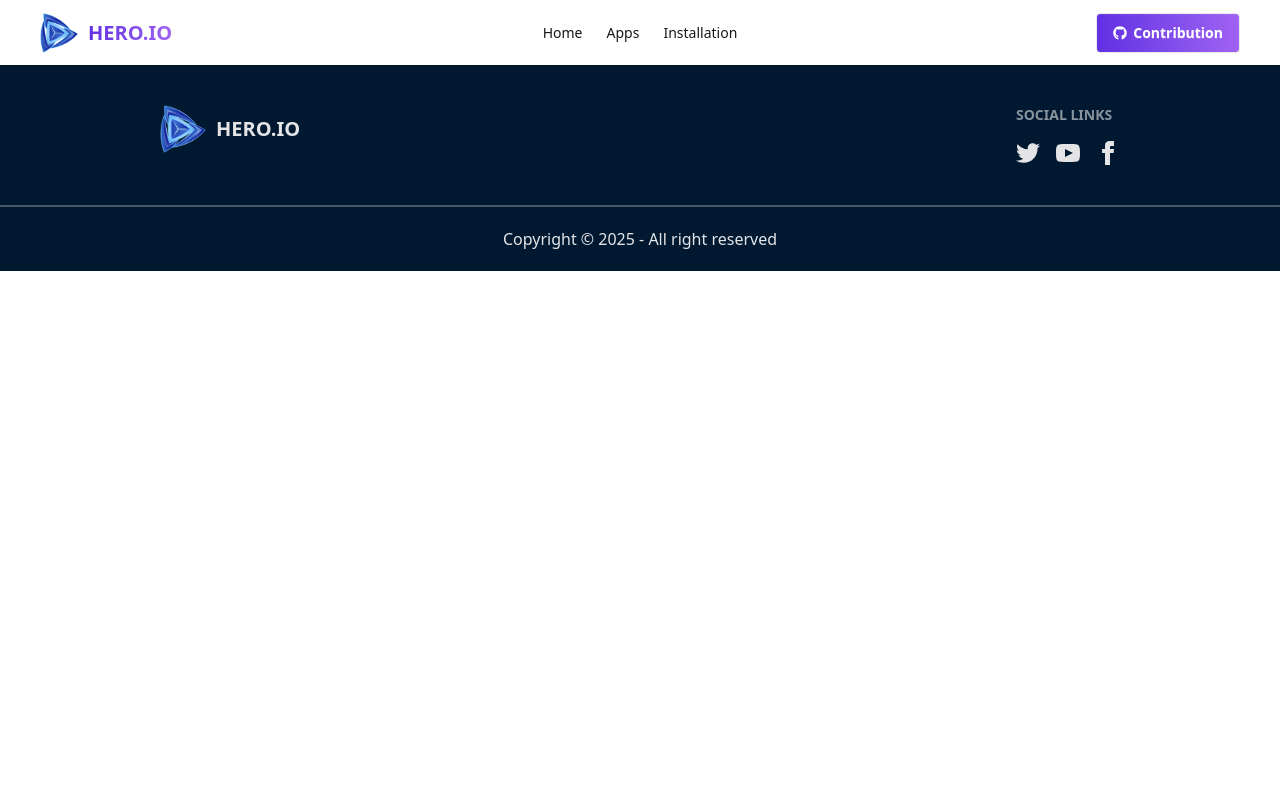
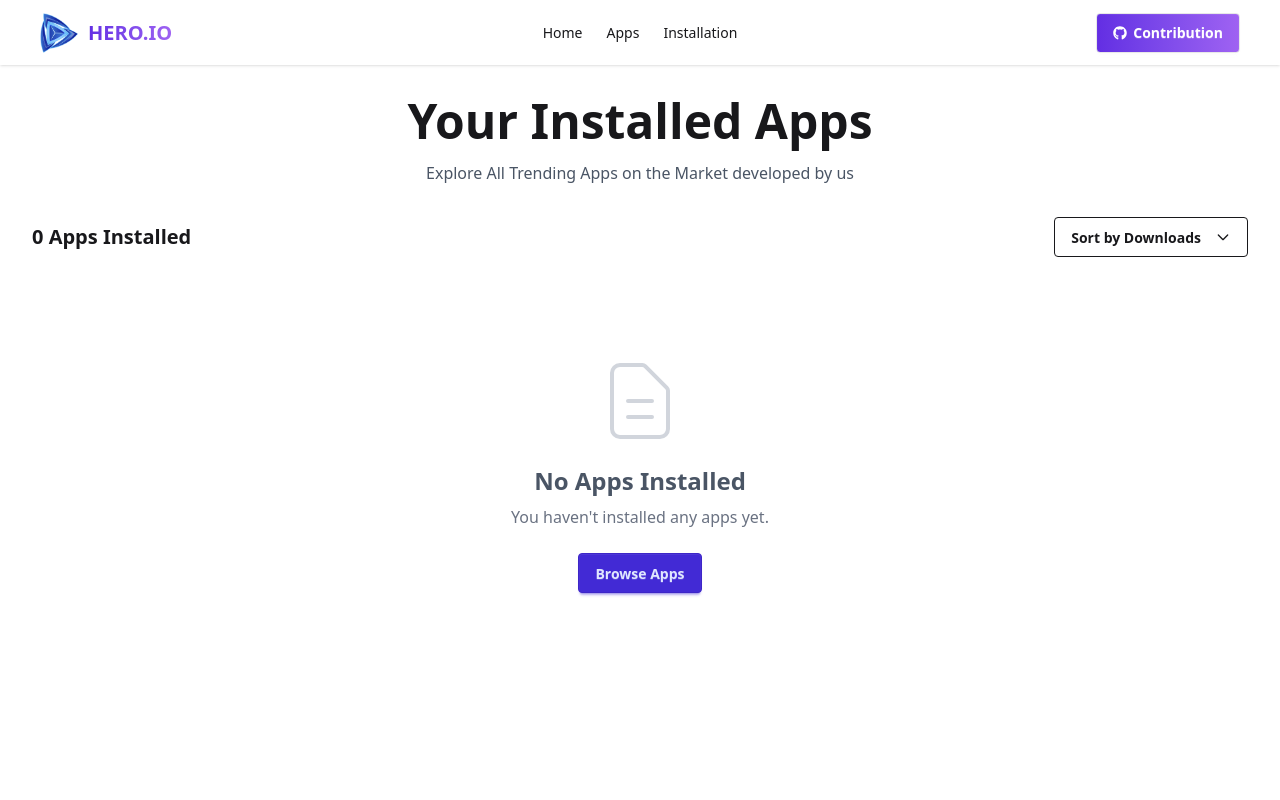
Before and after one commit to tuRjoX/Hero-Apps, a React (Vite) app in the folder hero-apps/: page /installation in a window 1280 px wide. Shown: the top 800 px of the page. Built offline with nearby package versions, Linux system fonts and the light colour scheme.

Commit message:
Installation Section Done

```diff
--- a/hero-apps/package.json
+++ b/hero-apps/package.json
@@ -20,6 +20,7 @@
     "react-dom": "^19.1.1",
     "react-icons": "^5.5.0",
     "react-router": "^7.9.3",
+    "react-toastify": "^11.0.5",
     "recharts": "^3.2.1",
     "tailwindcss": "^4.1.14"
   },
--- a/hero-apps/src/Pages/AppDetails/AppDetails.jsx
+++ b/hero-apps/src/Pages/AppDetails/AppDetails.jsx
@@ -1,4 +1,4 @@
-import React from "react";
+import React, { useState, useEffect } from "react";
 import { useLoaderData, useParams } from "react-router";
 import Downloads from "../../assets/icon-downloads.png";
 import Ratings from "../../assets/icon-ratings.png";
@@ -13,22 +13,37 @@ import {
   Tooltip,
   ResponsiveContainer,
 } from "recharts";
+import { addToStoredDB, isAppInstalled } from "../../Utility/addToDB";
+import { toast, ToastContainer } from "react-toastify";
+import "react-toastify/dist/ReactToastify.css";
 
 const AppDetails = () => {
   const { id } = useParams();
   const data = useLoaderData();
   const singleApp = data.find((app) => app.id == parseInt(id));
 
-  if (!singleApp) {
-    return (
-      <div className="container mx-auto px-4 py-8 text-center">
-        <img src={AppNotFound} alt="App Not Found" className="mx-auto mb-4" />
-        <h1 className="text-2xl font-bold">OPPS!! APP NOT FOUND</h1>
-        <p className="text-gray-400">The App you are requesting is not found on our system.  please try another apps</p>
-      </div>
-    );
-  }
+  const [installed, setInstalled] = useState(false);
 
+  useEffect(() => {
+    setInstalled(isAppInstalled(id));
+  }, [id]);
+
+  const handleInstall = (appId) => {
+    if (!installed) {
+      const success = addToStoredDB(appId);
+      if (success) {
+        setInstalled(true);
+        toast.success(`${singleApp.title} has been installed successfully!`, {
+          position: "top-right",
+          autoClose: 3000,
+          hideProgressBar: false,
+          closeOnClick: true,
+          pauseOnHover: true,
+          draggable: true,
+        });
+      }
+    }
+  };
   const {
     title,
     image,
@@ -77,8 +92,16 @@ const AppDetails = () => {
               <h1 className="font-bold text-3xl">{reviews}</h1>
             </div>
           </div>
-          <button className="btn btn-outline btn-accent">
-            Install Now ({size} MB)
+          <button
+            onClick={() => handleInstall(id)}
+            disabled={installed}
+            className={`btn ${
+              installed
+                ? "btn-disabled bg-gray-400 text-white"
+                : "btn-outline btn-accent"
+            }`}
+          >
+            {installed ? "Installed" : `Install Now (${size} MB)`}
           </button>
         </div>
       </div>
@@ -160,6 +183,7 @@ const AppDetails = () => {
           productive throughout the day.
         </p>
       </div>
+      <ToastContainer />
     </div>
   );
 };
--- a/hero-apps/src/Pages/Installation/Installation.jsx
+++ b/hero-apps/src/Pages/Installation/Installation.jsx
@@ -1,11 +1,231 @@
-import React from 'react';
+import React, { useState, useEffect } from "react";
+import { getInstalledApps, removeFromDB } from "../../Utility/addToDB";
+import { toast, ToastContainer } from "react-toastify";
+import "react-toastify/dist/ReactToastify.css";
 
 const Installation = () => {
+  const [installedApps, setInstalledApps] = useState([]);
+  const [allAppsData, setAllAppsData] = useState([]);
+  const [sortOrder, setSortOrder] = useState("default");
+  const [loading, setLoading] = useState(true);
+
+  useEffect(() => {
+    fetch("/appData.json")
+      .then((response) => response.json())
+      .then((data) => {
+        setAllAppsData(data);
+        const installedIds = getInstalledApps();
+        const installedAppsDetails = data.filter((app) =>
+          installedIds.includes(app.id)
+        );
+        setInstalledApps(installedAppsDetails);
+        setLoading(false);
+      })
+      .catch((error) => {
+        console.error("Error fetching apps data:", error);
+        setLoading(false);
+      });
+  }, []);
+
+  const loadInstalledApps = (appsData = allAppsData) => {
+    const installedIds = getInstalledApps();
+    const installedAppsDetails = appsData.filter((app) =>
+      installedIds.includes(app.id)
+    );
+    setInstalledApps(installedAppsDetails);
+  };
+
+  const handleUninstall = (appId, appTitle) => {
+    const success = removeFromDB(appId);
+    if (success) {
+      loadInstalledApps();
+      toast.error(`${appTitle} has been uninstalled successfully!`, {
+        position: "top-right",
+        autoClose: 3000,
+        hideProgressBar: false,
+        closeOnClick: true,
+        pauseOnHover: true,
+        draggable: true,
+      });
+    }
+  };
+
+  const handleSort = (order) => {
+    setSortOrder(order);
+    let sortedApps = [...installedApps];
+
+    switch (order) {
+      case "highToLow":
+        sortedApps.sort((a, b) => b.downloads - a.downloads);
+        break;
+      case "lowToHigh":
+        sortedApps.sort((a, b) => a.downloads - b.downloads);
+        break;
+      default:
+        // Keep original order
+        break;
+    }
+
+    setInstalledApps(sortedApps);
+  };
+
+  if (loading) {
     return (
-        <div>
+      <div className="text-center mt-20">
+        <div className="loading loading-spinner loading-lg"></div>
+        <p className="mt-4">Loading your installed apps...</p>
+      </div>
+    );
+  }
 
+  return (
+    <div className="min-h-screen bg-base-100 p-8">
+      <div className="max-w-7xl mx-auto">
+        <div className="text-center mb-8">
+          <h1 className="text-5xl font-bold mb-4">Your Installed Apps</h1>
+          <p className="text-gray-600">Explore All Trending Apps on the Market developed by us</p>
         </div>
-    );
+
+        <div className="flex justify-between items-center mb-8">
+          <h2 className="text-xl font-semibold">
+            {installedApps.length} App{installedApps.length !== 1 ? "s" : ""}{" "}
+            Installed
+          </h2>
+
+          <div className="dropdown dropdown-end">
+            <div tabIndex={0} role="button" className="btn btn-outline">
+              Sort by Downloads
+              <svg
+                className="w-4 h-4 ml-2"
+                fill="none"
+                stroke="currentColor"
+                viewBox="0 0 24 24"
+              >
+                <path
+                  strokeLinecap="round"
+                  strokeLinejoin="round"
+                  strokeWidth={2}
+                  d="M19 9l-7 7-7-7"
+                />
+              </svg>
+            </div>
+            <ul
+              tabIndex={0}
+              className="dropdown-content menu bg-base-100 rounded-box z-[1] w-52 p-2 shadow-lg border"
+            >
+              <li>
+                <a
+                  onClick={() => handleSort("highToLow")}
+                  className={sortOrder === "highToLow" ? "active" : ""}
+                >
+                  High to Low
+                </a>
+              </li>
+              <li>
+                <a
+                  onClick={() => handleSort("lowToHigh")}
+                  className={sortOrder === "lowToHigh" ? "active" : ""}
+                >
+                  Low to High
+                </a>
+              </li>
+            </ul>
+          </div>
+        </div>
+
+        {installedApps.length === 0 ? (
+          <div className="text-center py-16">
+            <div className="mb-4">
+              <svg
+                className="w-24 h-24 mx-auto text-gray-300"
+                fill="none"
+                stroke="currentColor"
+                viewBox="0 0 24 24"
+              >
+                <path
+                  strokeLinecap="round"
+                  strokeLinejoin="round"
+                  strokeWidth={1}
+                  d="M9 12h6m-6 4h6m2 5H7a2 2 0 01-2-2V5a2 2 0 012-2h5.586a1 1 0 01.707.293l5.414 5.414a1 1 0 01.293.707V19a2 2 0 01-2 2z"
+                />
+              </svg>
+            </div>
+            <h3 className="text-2xl font-semibold text-gray-600 mb-2">
+              No Apps Installed
+            </h3>
+            <p className="text-gray-500 mb-6">
+              You haven't installed any apps yet.
+            </p>
+            <a href="/apps" className="btn btn-primary">
+              Browse Apps
+            </a>
+          </div>
+        ) : (
+          <div className="grid grid-cols-1 md:grid-cols-2 lg:grid-cols-3 xl:grid-cols-4 gap-6">
+            {installedApps.map((app) => (
+              <div
+                key={app.id}
+                className="card bg-white shadow-lg hover:shadow-xl transition-shadow duration-300"
+              >
+                <figure className="px-6 pt-6">
+                  <img
+                    src={app.image}
+                    alt={app.title}
+                    className="w-20 h-20 object-cover rounded-xl"
+                  />
+                </figure>
+                <div className="card-body items-center text-center p-6">
+                  <h3 className="card-title text-lg mb-2">{app.title}</h3>
+                  <p className="text-sm text-gray-500 mb-1">
+                    by {app.companyName}
+                  </p>
+                  <p className="text-sm text-gray-400 mb-2">{app.size} MB</p>
+
+                  <div className="flex items-center gap-4 text-sm text-gray-600 mb-4">
+                    <div className="flex items-center gap-1">
+                      <svg
+                        className="w-4 h-4"
+                        fill="currentColor"
+                        viewBox="0 0 20 20"
+                      >
+                        <path d="M9.049 2.927c.3-.921 1.603-.921 1.902 0l1.07 3.292a1 1 0 00.95.69h3.462c.969 0 1.371 1.24.588 1.81l-2.8 2.034a1 1 0 00-.364 1.118l1.07 3.292c.3.921-.755 1.688-1.54 1.118l-2.8-2.034a1 1 0 00-1.175 0l-2.8 2.034c-.784.57-1.838-.197-1.539-1.118l1.07-3.292a1 1 0 00-.364-1.118L2.98 8.72c-.783-.57-.38-1.81.588-1.81h3.461a1 1 0 00.951-.69l1.07-3.292z" />
+                      </svg>
+                      <span>{app.ratingAvg}</span>
+                    </div>
+                    <div className="flex items-center gap-1">
+                      <svg
+                        className="w-4 h-4"
+                        fill="currentColor"
+                        viewBox="0 0 20 20"
+                      >
+                        <path
+                          fillRule="evenodd"
+                          d="M3 17a1 1 0 011-1h12a1 1 0 110 2H4a1 1 0 01-1-1zm3.293-7.707a1 1 0 011.414 0L9 10.586V3a1 1 0 112 0v7.586l1.293-1.293a1 1 0 111.414 1.414l-3 3a1 1 0 01-1.414 0l-3-3a1 1 0 010-1.414z"
+                          clipRule="evenodd"
+                        />
+                      </svg>
+                      <span>{(app.downloads / 1000000).toFixed(1)}M</span>
+                    </div>
+                  </div>
+
+                  <div className="card-actions w-full">
+                    <button
+                      onClick={() => handleUninstall(app.id, app.title)}
+                      className="btn btn-error btn-outline w-full"
+                    >
+                      Uninstall
+                    </button>
+                  </div>
+                </div>
+              </div>
+            ))}
+          </div>
+        )}
+
+        <ToastContainer />
+      </div>
+    </div>
+  );
 };
 
 export default Installation;
--- /dev/null
+++ b/hero-apps/src/Utility/addToDB.js
@@ -0,0 +1,38 @@
+const getStoredInstalledApps = () => {
+  const storedApps = localStorage.getItem("installation");
+  if (storedApps) {
+    return JSON.parse(storedApps);
+  } else {
+    return [];
+  }
+};
+
+export const addToStoredDB = (id) => {
+  const installedApps = getStoredInstalledApps();
+  if (!installedApps.includes(parseInt(id))) {
+    installedApps.push(parseInt(id));
+    localStorage.setItem("installation", JSON.stringify(installedApps));
+    return true;
+  }
+  return false;
+};
+
+export const removeFromDB = (id) => {
+  const installedApps = getStoredInstalledApps();
+  const index = installedApps.indexOf(parseInt(id));
+  if (index > -1) {
+    installedApps.splice(index, 1);
+    localStorage.setItem("installation", JSON.stringify(installedApps));
+    return true;
+  }
+  return false;
+};
+
+export const isAppInstalled = (id) => {
+  const installedApps = getStoredInstalledApps();
+  return installedApps.includes(parseInt(id));
+};
+
+export const getInstalledApps = () => {
+  return getStoredInstalledApps();
+};
```
Also changed, not shown: 1 other file (tests, documents, lock files or other folders).
